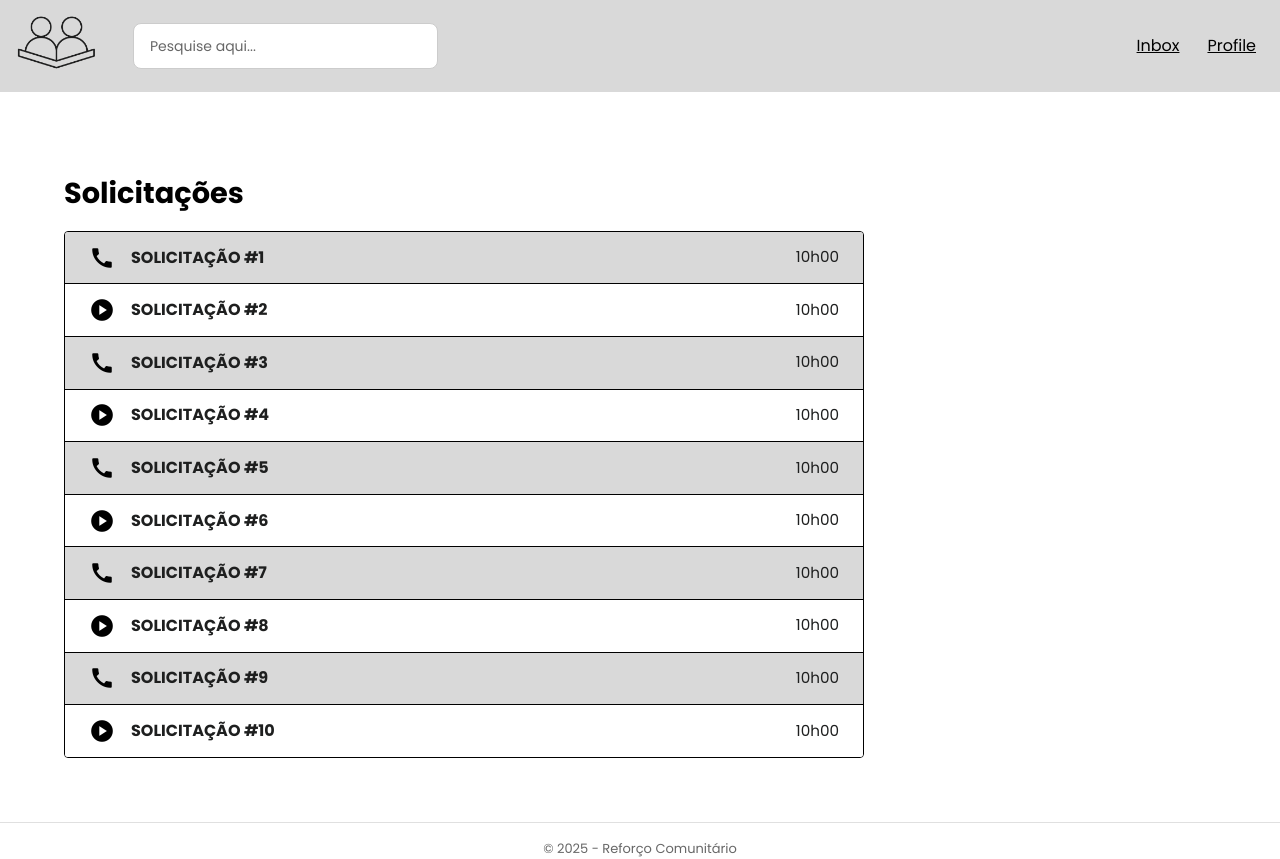
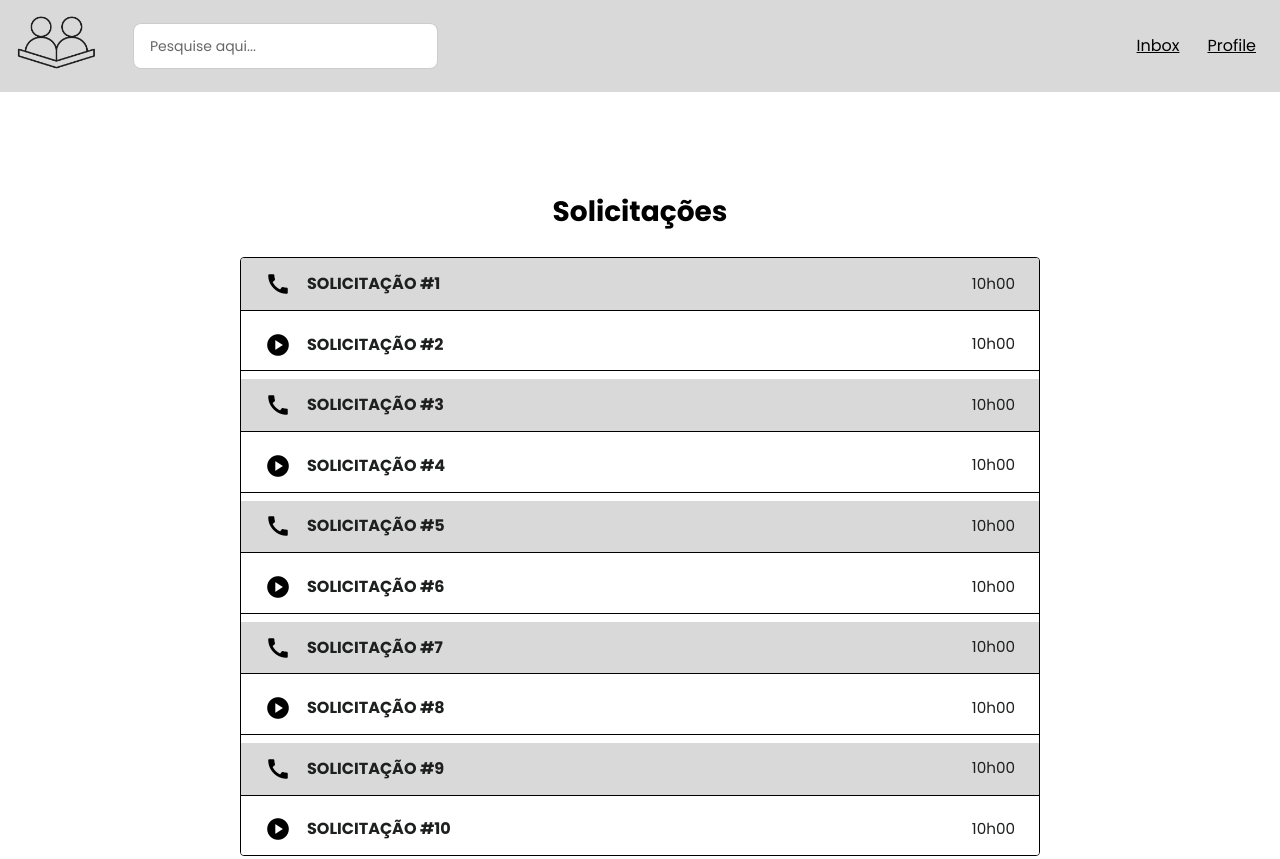
Before and after one commit to lari-sato/reforco-comunitario, a React (Vite) app in the folder ref-comunitario/: page /inbox in a window 1280 px wide. Shown: the top 859 px of the page. Built offline with nearby package versions, Linux system fonts and the light colour scheme.

Commit message:
Update index.css

```diff
--- a/ref-comunitario/src/index.css
+++ b/ref-comunitario/src/index.css
@@ -555,29 +555,26 @@ a:active,
   vertical-align: middle;
 }
 
-.inbox-page {
+.inbox-content {
   display: flex;
-  justify-content: center;   /* centraliza horizontalmente */
-  align-items: flex-start;   /* mantém o topo visível */
-  min-height: 100vh;         /* ocupa toda a altura da tela */
-  padding-top: 80px;         /* espaço abaixo do header */
-  background-color: #FFFFFF;
+  flex-direction: column;
+  align-items: center;
+  justify-content: flex-start;
+  min-height: 100vh;
+  padding-top: 80px;
+  background-color: #fff;
 }
 
-.inbox-container {
-  width: 100%;
-  max-width: 800px;
-  margin: 0 auto;
-}
-
-.inbox-title {
+.inbox-content .titulo {
   font-size: 28px;
   font-weight: 700;
   margin-bottom: 24px;
-  text-align: left;
+  text-align: center;
 }
 
-.inbox-list {
+.inbox-content .lista {
+  width: 100%;
+  max-width: 800px;
   display: flex;
   flex-direction: column;
   gap: 8px;
```
